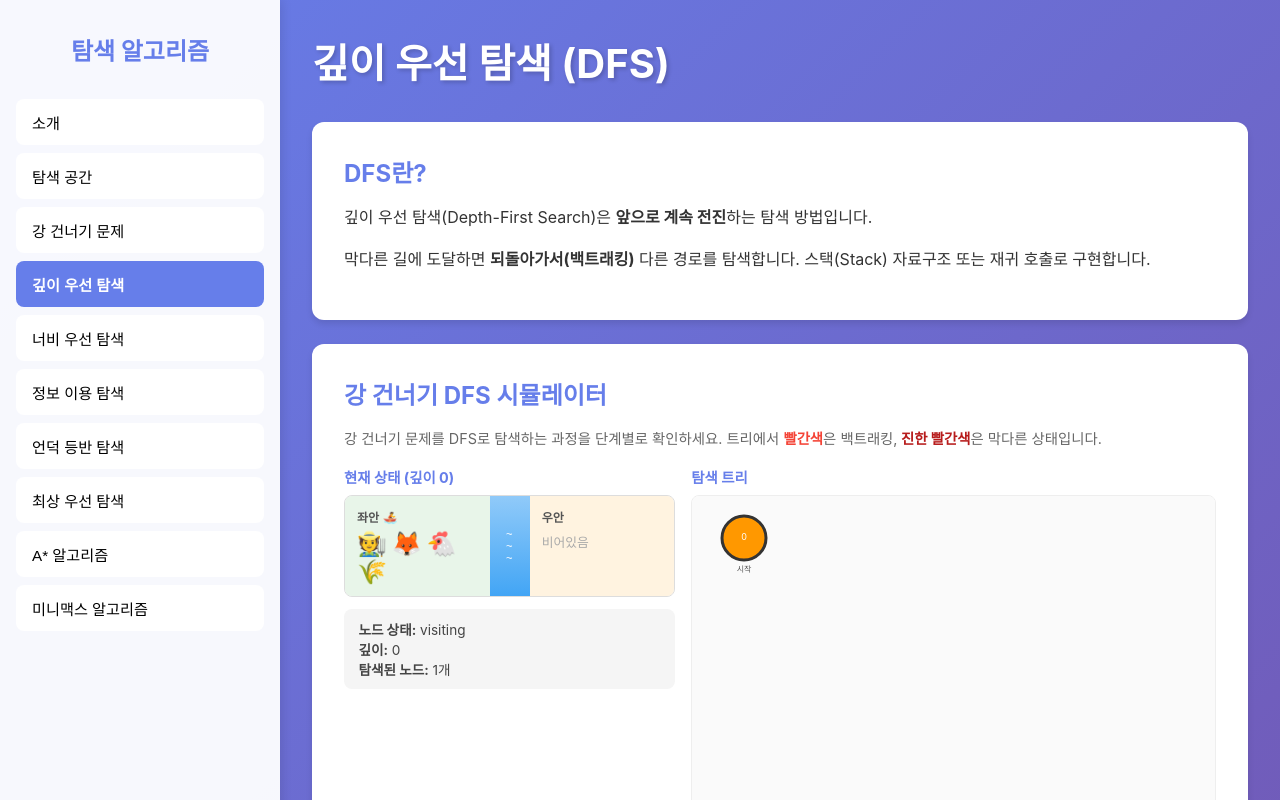
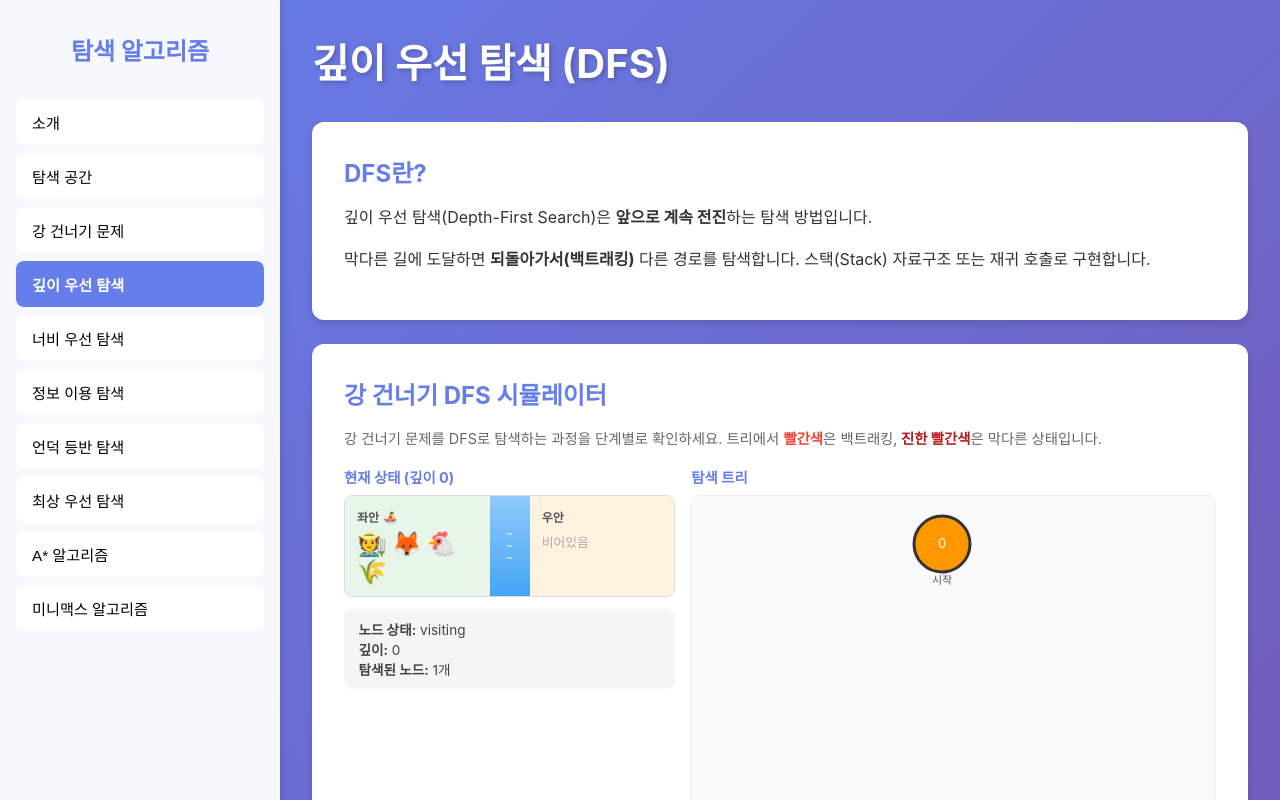
Before and after one commit to tlsdydwns20513-dot/search-algorithm-edu-v2, a React (Vite) app: page / in a window 1280 px wide. Both pictures are taken after a click on the button "깊이 우선 탐색". Shown: the top 800 px of the page. Built offline with nearby package versions, Linux system fonts and the light colour scheme.

Commit message:
fix: update src/components/shared/TreeVisualizer.tsx

```diff
--- a/src/components/shared/TreeVisualizer.tsx
+++ b/src/components/shared/TreeVisualizer.tsx
@@ -18,9 +18,9 @@ const STATUS_COLORS: Record<string, string> = {
   goal: '#ffd700',
 }
 
-const NODE_RADIUS = 22
-const H_GAP = 60
-const V_GAP = 70
+const NODE_RADIUS = 28
+const H_GAP = 80
+const V_GAP = 90
 
 interface LayoutNode {
   id: string
@@ -57,6 +57,16 @@ function buildLayout(nodes: SearchTreeNode[], mode: 'dfs' | 'bfs'): LayoutNode[]
         })
       })
     }
+
+    // 중앙 정렬: minX/maxX 기준으로 오프셋 적용
+    if (layout.length > 0) {
+      const xs = layout.map(l => l.x)
+      const minX = Math.min(...xs)
+      const maxX = Math.max(...xs)
+      const offsetX = -(minX + maxX) / 2
+      for (const l of layout) l.x += offsetX
+    }
+
     return layout
   } else {
     // DFS: 방문 순서 기반 레이아웃 (트리 구조 유지)
@@ -83,6 +93,16 @@ function buildLayout(nodes: SearchTreeNode[], mode: 'dfs' | 'bfs'): LayoutNode[]
 
     const root = nodes.find(n => n.parentId === null)
     if (root) dfsLayout(root.id, 0)
+
+    // 중앙 정렬: minX/maxX 기준으로 오프셋 적용
+    if (layout.length > 0) {
+      const xs = layout.map(l => l.x)
+      const minX = Math.min(...xs)
+      const maxX = Math.max(...xs)
+      const offsetX = -(minX + maxX) / 2
+      for (const l of layout) l.x += offsetX
+    }
+
     return layout
   }
 }
@@ -113,8 +133,12 @@ export default function TreeVisualizer({ nodes, currentNodeId, mode, width = 700
   const minY = Math.min(...ys) - NODE_RADIUS - 20
   const maxY = Math.max(...ys) + NODE_RADIUS + 30
 
-  const svgWidth = Math.max(maxX - minX, width)
+  const contentWidth = maxX - minX
+  const svgWidth = Math.max(contentWidth, width)
   const svgHeight = Math.max(maxY - minY, height)
+
+  // 루트가 SVG 중앙 상단에 오도록 중앙 정렬
+  const offsetX = -minX + (svgWidth - contentWidth) / 2
 
   const nodeMap = new Map(nodes.map(n => [n.id, n]))
 
@@ -124,7 +148,7 @@ export default function TreeVisualizer({ nodes, currentNodeId, mode, width = 700
       style={{ overflowX: 'auto', overflowY: 'auto', maxHeight: height, border: '1px solid #eee', borderRadius: 8, background: '#fafafa' }}
     >
       <svg width={svgWidth} height={svgHeight} style={{ display: 'block' }}>
-        <g transform={`translate(${-minX}, ${-minY})`}>
+        <g transform={`translate(${offsetX}, ${-minY})`}>
           {/* 엣지 */}
           {nodes.map(n => {
             if (!n.parentId) return null
@@ -161,7 +185,7 @@ export default function TreeVisualizer({ nodes, currentNodeId, mode, width = 700
                 <text
                   textAnchor="middle"
                   dominantBaseline="middle"
-                  fontSize={9}
+                  fontSize={13}
                   fill={textColor}
                   style={{ pointerEvents: 'none', userSelect: 'none' }}
                 >
@@ -171,7 +195,7 @@ export default function TreeVisualizer({ nodes, currentNodeId, mode, width = 700
                 <text
                   y={NODE_RADIUS + 12}
                   textAnchor="middle"
-                  fontSize={8}
+                  fontSize={11}
                   fill="#555"
                   style={{ pointerEvents: 'none', userSelect: 'none' }}
                 >
```
